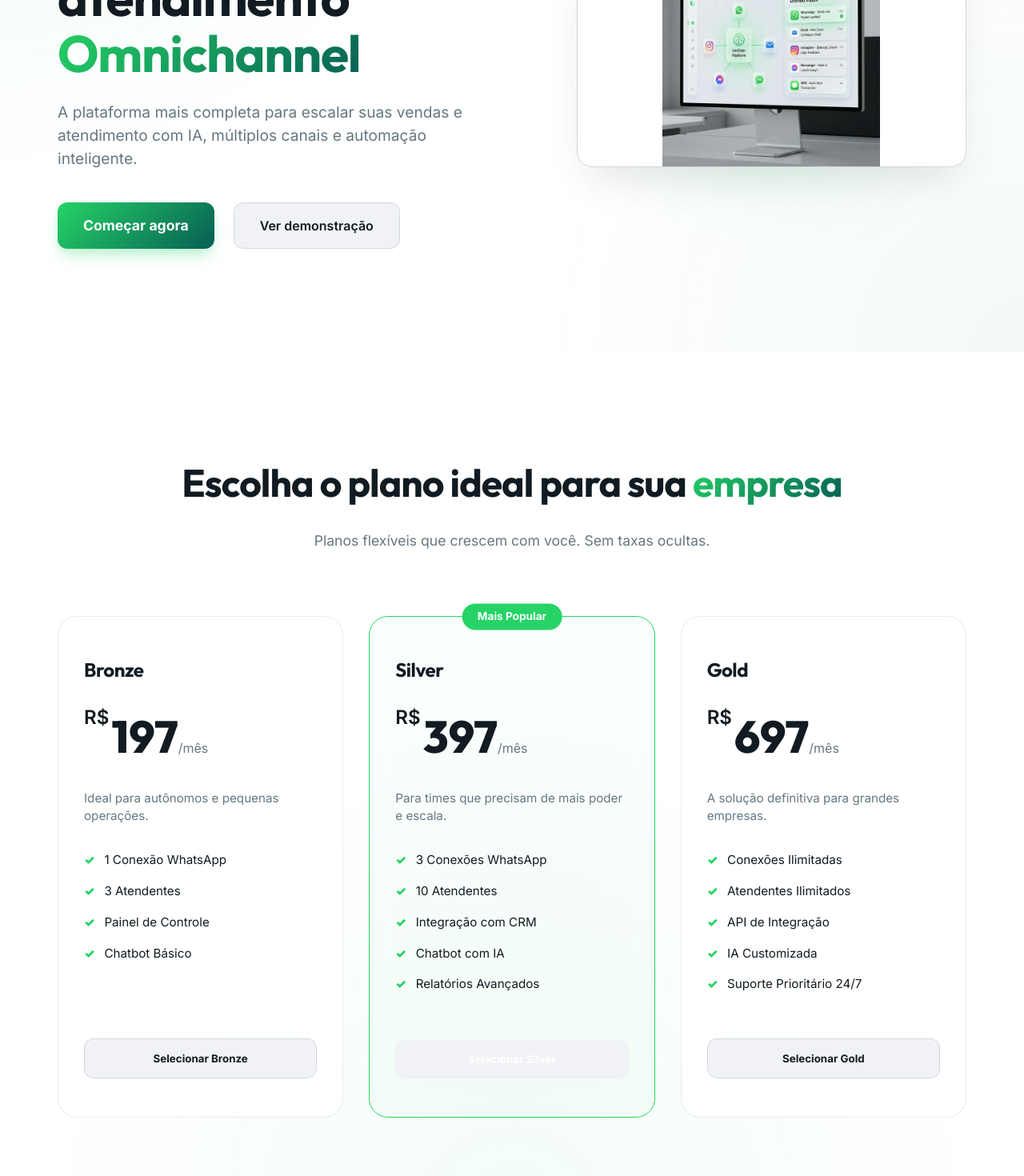
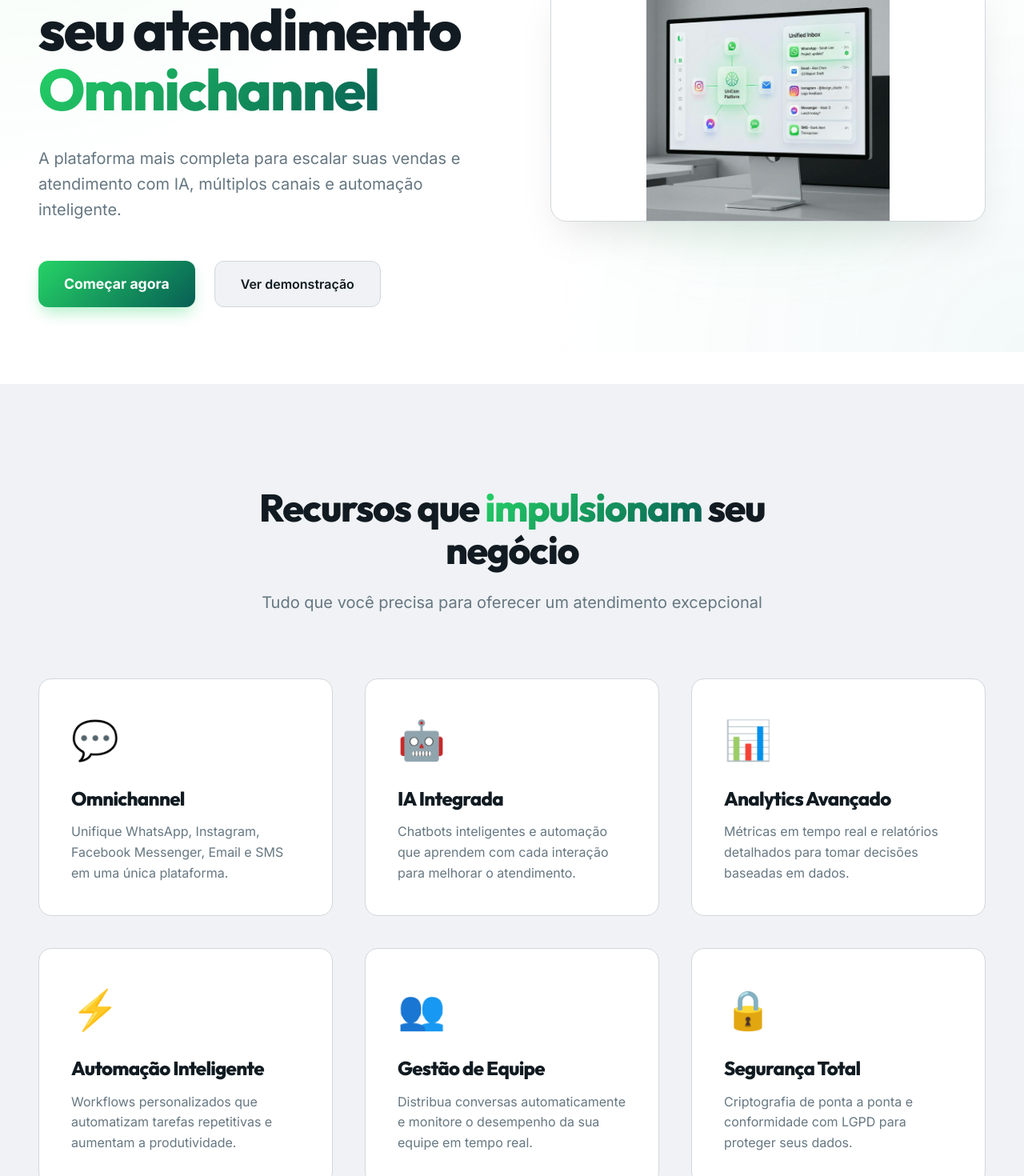
Before and after one commit to Nyvlo/Site-Nyvlo, a Vue app: page / in a window 1280 px wide. Shown: the part 360-1830 px from the top of the page at 80% size. Built offline with nearby package versions, Linux system fonts and the light colour scheme.

Commit message:
feat: redesign site with Adyen-inspired layout - improved typography, spacing, and added Features section

```diff
--- a/src/App.vue
+++ b/src/App.vue
@@ -1,6 +1,7 @@
 <script setup>
 import Navbar from './components/Navbar.vue'
 import Hero from './components/Hero.vue'
+import Features from './components/Features.vue'
 import Pricing from './components/Pricing.vue'
 import ContactForm from './components/ContactForm.vue'
 import Footer from './components/Footer.vue'
@@ -12,6 +13,7 @@ import Footer from './components/Footer.vue'
     <Navbar />
     <main>
       <Hero />
+      <Features />
       <Pricing />
       <ContactForm />
     </main>
--- /dev/null
+++ b/src/components/Features.vue
@@ -0,0 +1,130 @@
+<template>
+  <section id="features" class="features">
+    <div class="container">
+      <div class="features-header">
+        <h2>Recursos que <span class="text-gradient">impulsionam</span> seu negócio</h2>
+        <p>Tudo que você precisa para oferecer um atendimento excepcional</p>
+      </div>
+
+      <div class="features-grid">
+        <div class="feature-card">
+          <div class="feature-icon">💬</div>
+          <h3>Omnichannel</h3>
+          <p>Unifique WhatsApp, Instagram, Facebook Messenger, Email e SMS em uma única plataforma.</p>
+        </div>
+
+        <div class="feature-card">
+          <div class="feature-icon">🤖</div>
+          <h3>IA Integrada</h3>
+          <p>Chatbots inteligentes e automação que aprendem com cada interação para melhorar o atendimento.</p>
+        </div>
+
+        <div class="feature-card">
+          <div class="feature-icon">📊</div>
+          <h3>Analytics Avançado</h3>
+          <p>Métricas em tempo real e relatórios detalhados para tomar decisões baseadas em dados.</p>
+        </div>
+
+        <div class="feature-card">
+          <div class="feature-icon">⚡</div>
+          <h3>Automação Inteligente</h3>
+          <p>Workflows personalizados que automatizam tarefas repetitivas e aumentam a produtividade.</p>
+        </div>
+
+        <div class="feature-card">
+          <div class="feature-icon">👥</div>
+          <h3>Gestão de Equipe</h3>
+          <p>Distribua conversas automaticamente e monitore o desempenho da sua equipe em tempo real.</p>
+        </div>
+
+        <div class="feature-card">
+          <div class="feature-icon">🔒</div>
+          <h3>Segurança Total</h3>
+          <p>Criptografia de ponta a ponta e conformidade com LGPD para proteger seus dados.</p>
+        </div>
+      </div>
+    </div>
+  </section>
+</template>
+
+<style scoped>
+.features {
+  background: var(--surface);
+  padding: 8rem 0;
+}
+
+.features-header {
+  text-align: center;
+  max-width: 800px;
+  margin: 0 auto 5rem;
+}
+
+.features-header h2 {
+  font-size: 3rem;
+  margin-bottom: 1.5rem;
+  font-weight: 800;
+}
+
+.features-header p {
+  font-size: 1.25rem;
+  color: var(--text-muted);
+}
+
+.features-grid {
+  display: grid;
+  grid-template-columns: repeat(3, 1fr);
+  gap: 2.5rem;
+}
+
+.feature-card {
+  background: white;
+  padding: 2.5rem;
+  border-radius: 16px;
+  border: 1px solid var(--surface-border);
+  transition: all 0.3s ease;
+}
+
+.feature-card:hover {
+  transform: translateY(-4px);
+  box-shadow: 0 12px 24px rgba(0, 0, 0, 0.08);
+  border-color: var(--primary);
+}
+
+.feature-icon {
+  font-size: 3rem;
+  margin-bottom: 1.5rem;
+}
+
+.feature-card h3 {
+  font-size: 1.5rem;
+  margin-bottom: 1rem;
+  color: var(--text);
+}
+
+.feature-card p {
+  font-size: 1rem;
+  line-height: 1.6;
+  color: var(--text-muted);
+}
+
+@media (max-width: 1024px) {
+  .features-grid {
+    grid-template-columns: repeat(2, 1fr);
+  }
+}
+
+@media (max-width: 768px) {
+  .features {
+    padding: 4rem 0;
+  }
+
+  .features-header h2 {
+    font-size: 2rem;
+  }
+
+  .features-grid {
+    grid-template-columns: 1fr;
+    gap: 1.5rem;
+  }
+}
+</style>
--- a/src/components/Hero.vue
+++ b/src/components/Hero.vue
@@ -60,13 +60,14 @@ onUnmounted(() => {
 .hero {
   position: relative;
   overflow: hidden;
-  padding-top: 12rem;
+  padding-top: 14rem;
+  padding-bottom: 6rem;
 }
 
 .hero-container {
   display: grid;
-  grid-template-columns: 1.2fr 1fr;
-  gap: 4rem;
+  grid-template-columns: 1fr 1fr;
+  gap: 6rem;
   align-items: center;
 }
 
@@ -83,16 +84,18 @@ onUnmounted(() => {
 }
 
 h1 {
-  font-size: 4rem;
-  line-height: 1.1;
-  margin-bottom: 1.5rem;
+  font-size: 4.5rem;
+  line-height: 1.05;
+  margin-bottom: 2rem;
+  font-weight: 800;
 }
 
 p {
-  font-size: 1.2rem;
+  font-size: 1.25rem;
+  line-height: 1.6;
   color: var(--text-muted);
-  margin-bottom: 2.5rem;
-  max-width: 540px;
+  margin-bottom: 3rem;
+  max-width: 600px;
 }
 
 .hero-actions {
--- a/src/style.css
+++ b/src/style.css
@@ -41,8 +41,9 @@ h2,
 h3,
 h4 {
   font-family: 'Outfit', sans-serif;
-  font-weight: 700;
-  letter-spacing: -0.02em;
+  font-weight: 800;
+  letter-spacing: -0.03em;
+  line-height: 1.1;
 }
 
 a {
@@ -59,9 +60,9 @@ button {
 }
 
 .container {
-  max-width: 1200px;
+  max-width: 1280px;
   margin: 0 auto;
-  padding: 0 2rem;
+  padding: 0 3rem;
 }
 
 /* Glassmorphism */
```
